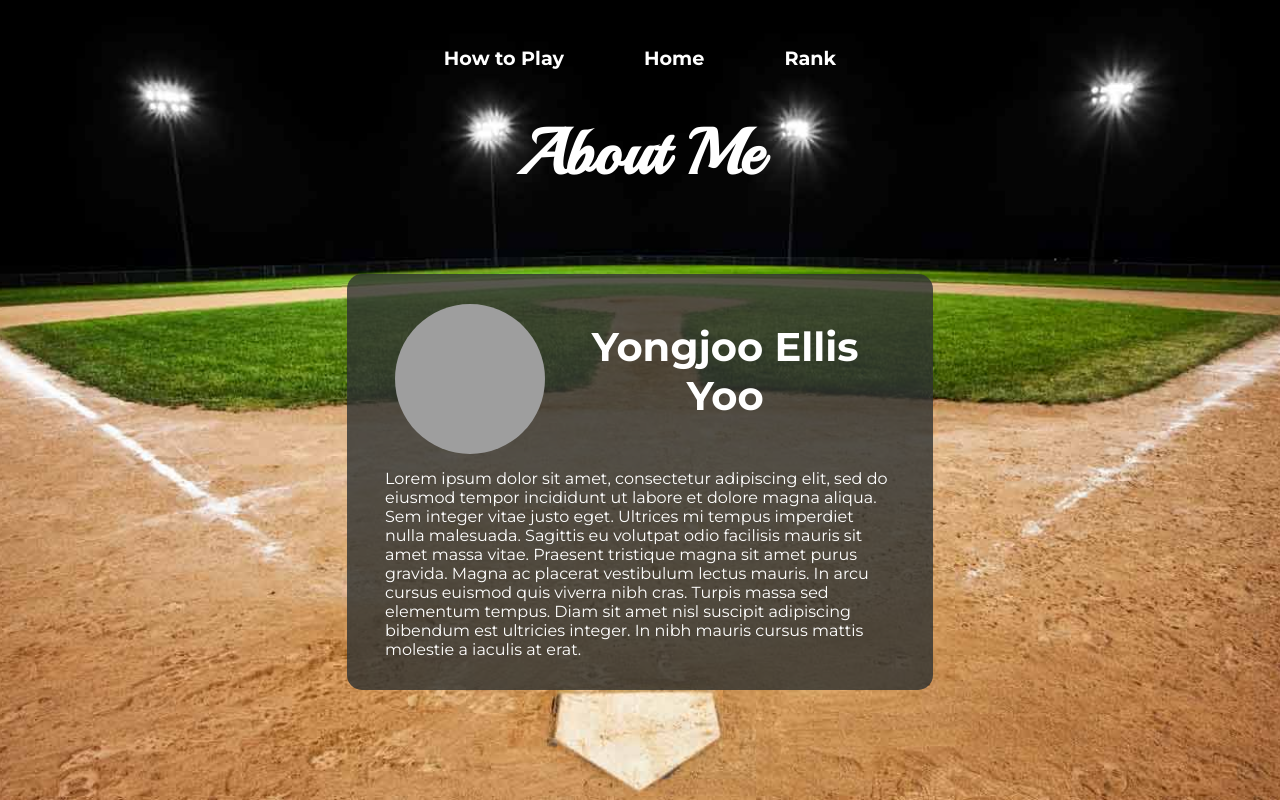
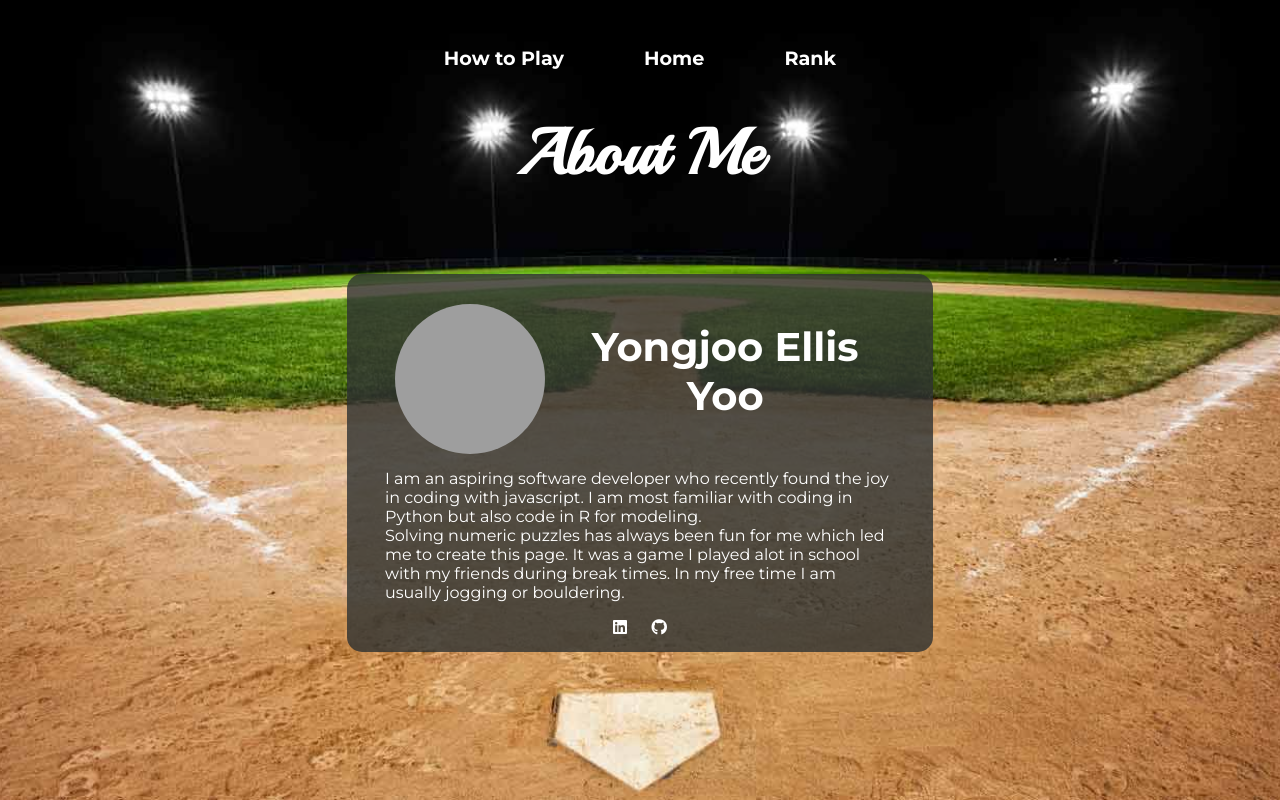
Before and after one commit to yjyoo773/BaseballGame, a plain HTML site: page about-me.html in a window 1280 px wide. Drawn offline with Linux system fonts and the light colour scheme; grey boxes are pictures that could not be loaded.

Commit message:
Put in text for about-m

```diff
--- a/about-me.html
+++ b/about-me.html
@@ -10,6 +10,8 @@
       href="https://fonts.googleapis.com/css2?family=Montserrat:wght@400;700;900&family=Playball&display=swap"
       rel="stylesheet"
     />
+    <!-- Font Awesome -->
+    <script src="https://kit.fontawesome.com/1c9ad4b785.js" crossorigin="anonymous"></script>
     <link rel="stylesheet" href="css/style.css" />
     <link rel="stylesheet" href="css/aboutme.css" />
   </head>
@@ -41,8 +43,9 @@
       </div>
     </div>
     <a class="header_element" href="index.html">Home</a>
-    <a class="header_element" href="rank.html">Rank</a><br>
-    <a href=""><h1 class="title">About Me</h1></a><br>
+    <a class="header_element" href="rank.html">Rank</a><br />
+    <h1 class="title">About Me</h1>
+    <br />
     <div class="profile">
       <img
         class="profile_pic profileHeader"
@@ -52,16 +55,15 @@
       <h2 class="yourName profileHeader">Yongjoo Ellis Yoo</h2>
 
       <p class="profileText">
-        Lorem ipsum dolor sit amet, consectetur adipiscing elit, sed do eiusmod
-        tempor incididunt ut labore et dolore magna aliqua. Sem integer vitae
-        justo eget. Ultrices mi tempus imperdiet nulla malesuada. Sagittis eu
-        volutpat odio facilisis mauris sit amet massa vitae. Praesent tristique
-        magna sit amet purus gravida. Magna ac placerat vestibulum lectus
-        mauris. In arcu cursus euismod quis viverra nibh cras. Turpis massa sed
-        elementum tempus. Diam sit amet nisl suscipit adipiscing bibendum est
-        ultricies integer. In nibh mauris cursus mattis molestie a iaculis at
-        erat.
+        I am an aspiring software developer who recently found the joy in coding
+        with javascript. I am most familiar with coding in Python but also code
+        in R for modeling. <br />
+        Solving numeric puzzles has always been fun for me which led me to
+        create this page. It was a game I played alot in school with my friends
+        during break times. In my free time I am usually jogging or bouldering.
       </p>
+      <a href="https://www.linkedin.com/in/yongjoo-ellis-yoo-0503b8158/"><i class="fab fa-linkedin icon-logo"></i></a>
+      <a href="https://github.com/yjyoo773"><i class="fab fa-github icon-logo"></i></a>
     </div>
     <script src="js/index.js"></script>
   </body>
--- a/css/aboutme.css
+++ b/css/aboutme.css
@@ -26,6 +26,9 @@ h2{
     text-align: left;
   }
 
+  .icon-logo{
+      margin: 0 2%;
+  }
 
   @media screen and (max-width: 600px) {
 
```
Also changed, not shown: css/ranking.css (+7 -1 lines), rank.html (+1 -1 lines). Lines whose indentation alone changed are shown as unchanged.
